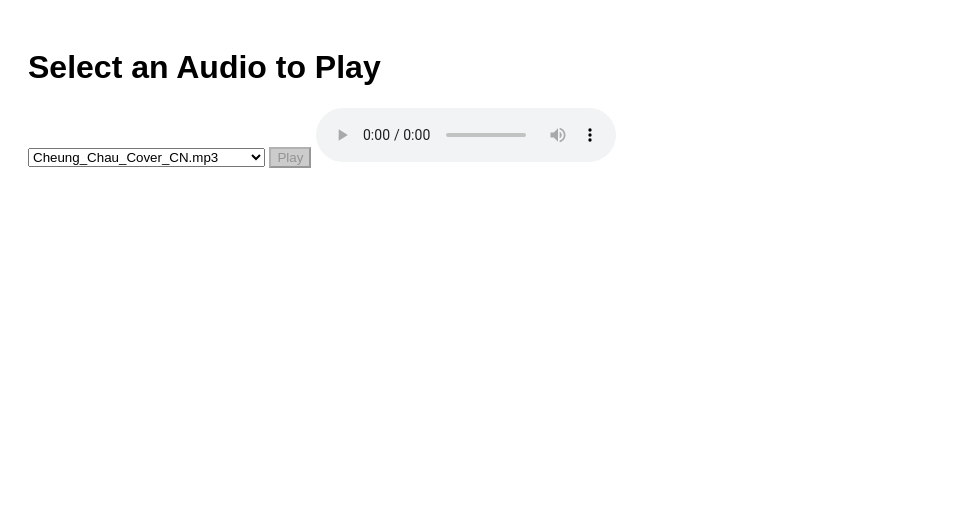
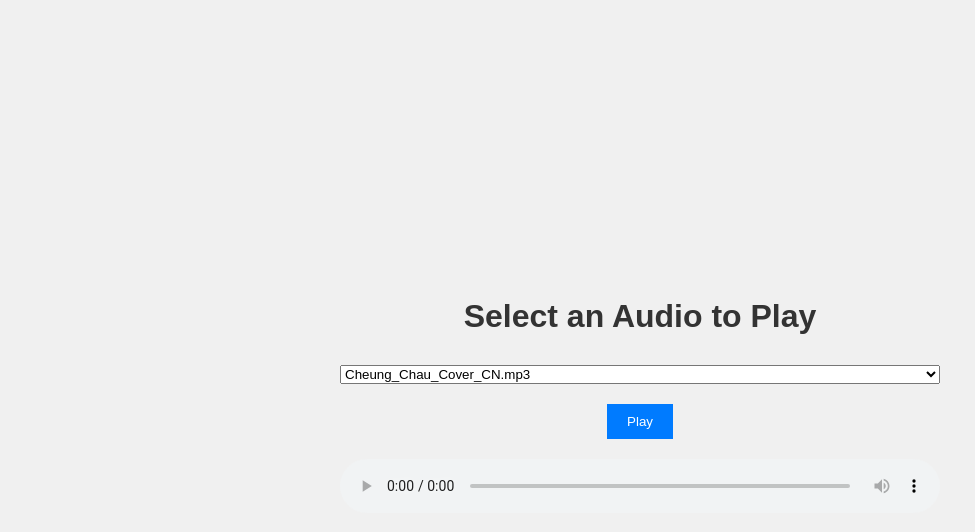
Before and after one commit to HugoLi0213/AIvoice, a plain HTML site: page index.html in a window 1280 px wide. Shown: the whole page, without its empty margins (0-975 px from the left). Drawn offline with Linux system fonts and the light colour scheme.

Commit message:
Your descriptive commit message

```diff
--- a/index.html
+++ b/index.html
@@ -9,13 +9,53 @@
     <h1>Select an Audio to Play</h1>
     <select id="audioSelect">
         <option value="">--Please choose an audio--</option>
-        <option value="audio1.mp3">Audio 1</option>
-        <option value="audio2.mp3">Audio 2</option>
-        <!-- Add more options as needed -->
     </select>
     <button id="playButton" disabled>Play</button>
     <audio id="audioPlayer" controls></audio>
 
-    <script src="script.js"></script>
+    <script>
+        document.addEventListener('DOMContentLoaded', function() {
+            const audioSelect = document.getElementById('audioSelect');
+            const playButton = document.getElementById('playButton');
+            const audioPlayer = document.getElementById('audioPlayer');
+
+            // List of audio file names
+            const audioFiles = [
+                'Cheung_Chau_Cover_CN.mp3',
+                'Cheung_Chau_Cover_FR.mp3',
+                'Cheung_Chau_Cover_KR.mp3',
+                'Cheung_Chau_Cover_Spanish.mp3',
+                'Cheung_Chau_Cover_EN.mp3',
+                'Cheung_Chau_Cover_JP.mp3'
+            ];
+
+            // Clear existing options
+            audioSelect.innerHTML = '';
+
+            // Populate the select element with audio file options
+            audioFiles.forEach(file => {
+                const option = document.createElement('option');
+                option.value = file;
+                option.textContent = file; // Display file name as option text
+                audioSelect.appendChild(option);
+            });
+
+            // Enable/disable play button based on selection
+            audioSelect.addEventListener('change', function() {
+                if (this.value !== '') {
+                    playButton.disabled = false;
+                    audioPlayer.src = this.value;
+                    console.log(`Selected audio source: ${this.value}`); // Debug statement
+                } else {
+                    playButton.disabled = true;
+                }
+            });
+
+            // Play the selected audio file
+            playButton.addEventListener('click', function() {
+                audioPlayer.play().catch(error => console.error('Error playing audio:', error)); // Debug statement
+            });
+        });
+    </script>
 </body>
 </html>
--- a/style.css
+++ b/style.css
@@ -1,12 +1,51 @@
+/* style.css */
 body {
     font-family: Arial, sans-serif;
-    padding: 20px;
+    background-color: #f0f0f0; /* Light grey background */
+    display: flex;
+    flex-direction: column;
+    align-items: center;
+    justify-content: center;
+    height: 100vh; /* Full viewport height */
+    margin: 0;
+}
+
+h1 {
+    color: #333; /* Dark grey title */
+    text-align: center; /* Centered title */
+    margin-bottom: 20px; /* Space under the title */
+}
+
+#audioSelect, #audioPlayer {
+    width: 80%; /* Adjust width for smaller screens */
+    max-width: 600px; /* Maximum width for larger screens */
+    margin: 10px auto; /* Auto margins for centering */
 }
 
 #audioSelect {
-    margin-bottom: 10px;
+    display: block; /* Block-level element for proper centering */
 }
 
-button[disabled] {
-    background-color: #ccc;
+button {
+    background-color: #007bff; /* Blue background for the play button */
+    color: white; /* White text */
+    border: none; /* No border */
+    padding: 10px 20px; /* Some padding */
+    cursor: pointer; /* Pointer cursor on hover */
+    margin-top: 10px; /* Space below the select box */
 }
+
+button:hover {
+    background-color: #0056b3; /* Darker blue on hover */
+}
+
+#audioPlayer {
+    margin-top: 20px; /* Space above the audio player */
+}
+
+/* Responsive adjustments */
+@media (max-width: 768px) {
+    #audioSelect, #audioPlayer {
+        width: 90%; /* Increase width for smaller screens */
+    }
+}
```
Also changed, not shown: 6 other files.
